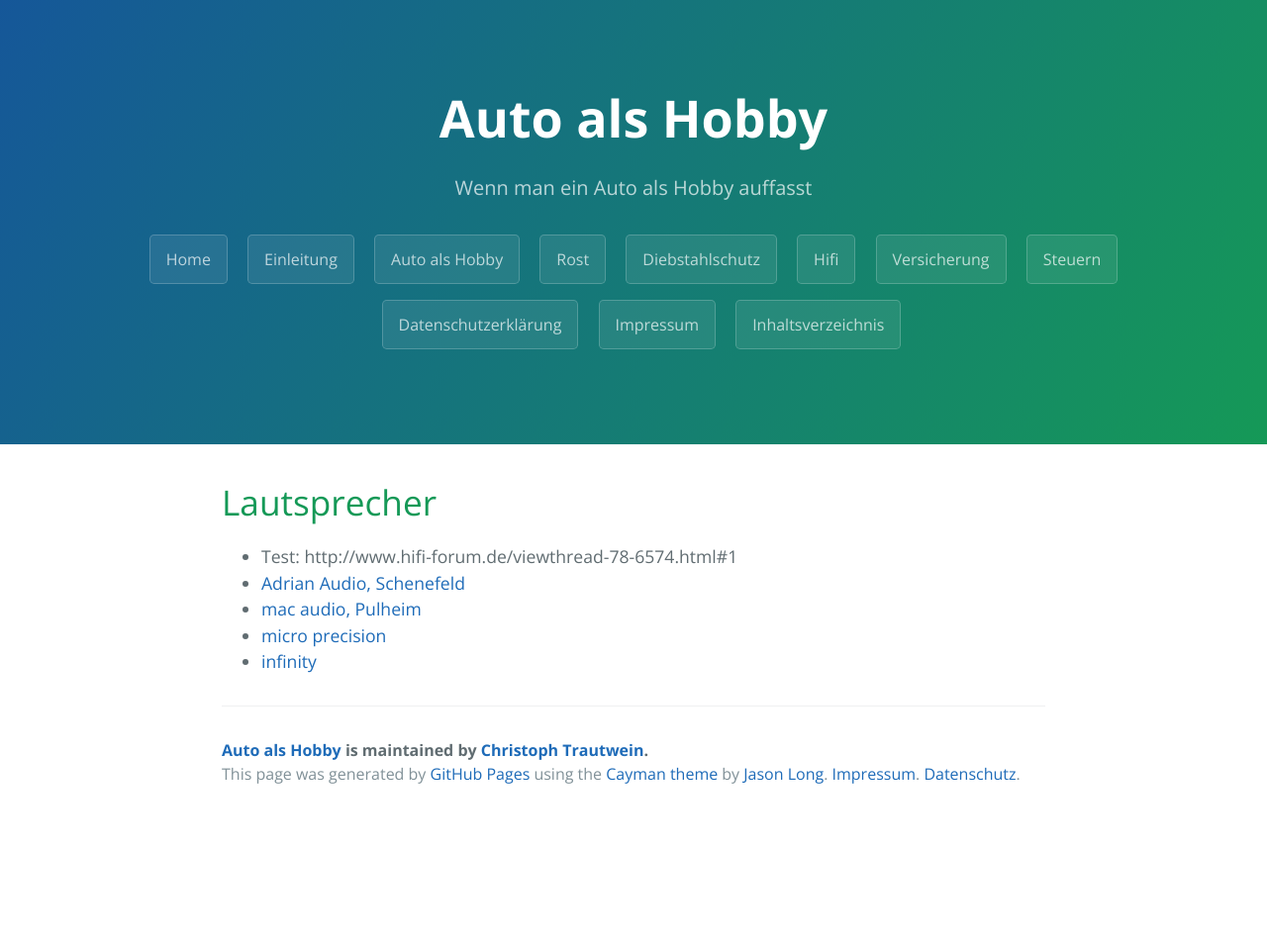
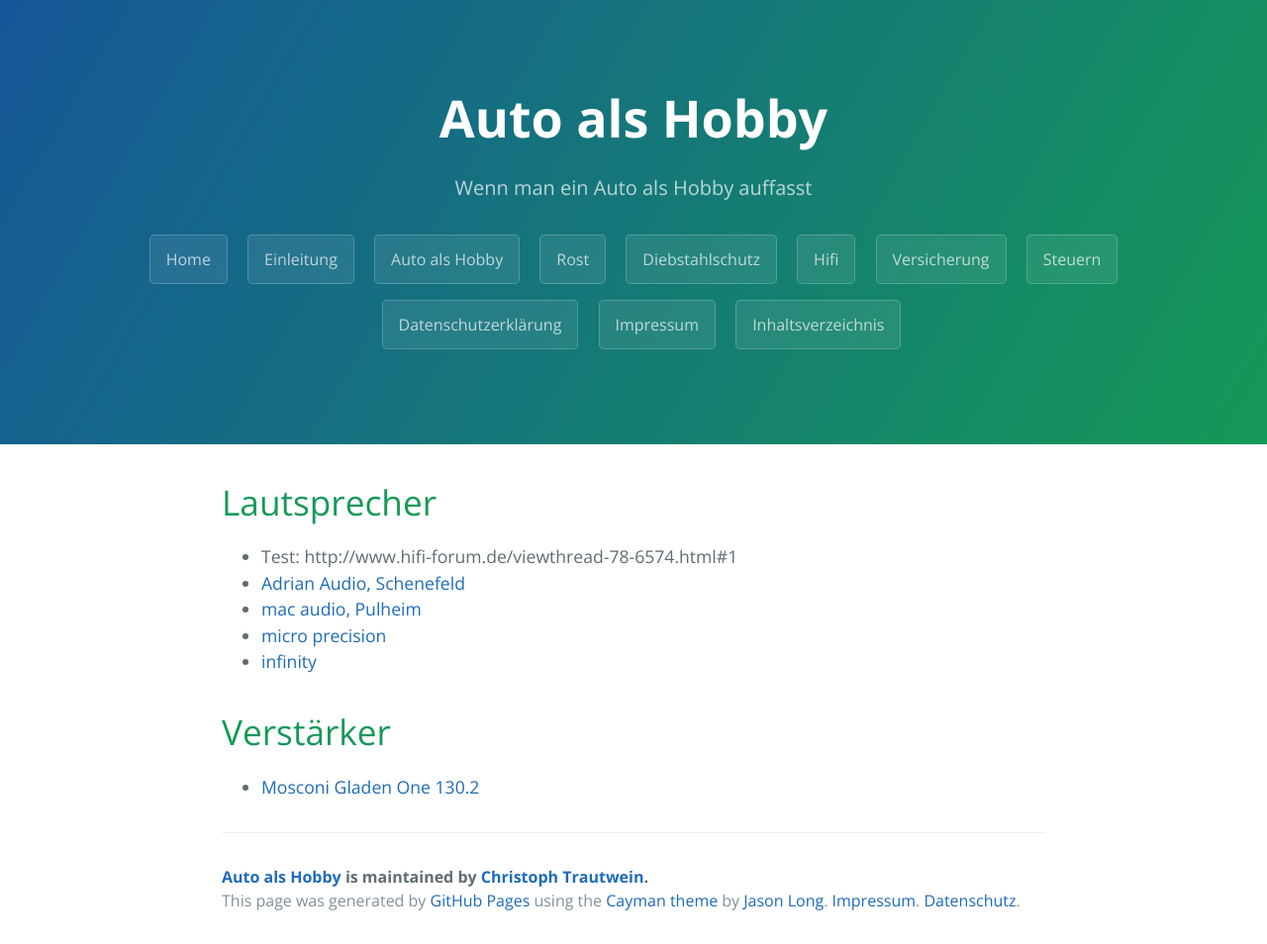
Before and after one commit to trautw/AutoAlsHobby, a Jekyll site: the page built from docs/_pages/05_caraudio.md, in a window 1280 px wide. Shown: the whole page at 99% size. Built offline with Jekyll 4.4.1, drawn with Linux system fonts in a browser that asks for light colours; before the commit the page ends 900 px from its top, so only the background shows below that.

Commit message:
Update 05_caraudio.md

```diff
--- a/docs/_pages/05_caraudio.md
+++ b/docs/_pages/05_caraudio.md
@@ -10,3 +10,6 @@ permalink: /hifi/
 - [mac audio, Pulheim](http://www.mac-audio.de/de/produkte/car-audio/lautsprecher/)
 - [micro precision](http://www.microprecision.de/)
 - [infinity](https://www.infinityspeakers.com/speakers/)
+
+# Verstärker
+- [Mosconi Gladen One 130.2](http://www.mosconi.org/one130_2.html)
```
